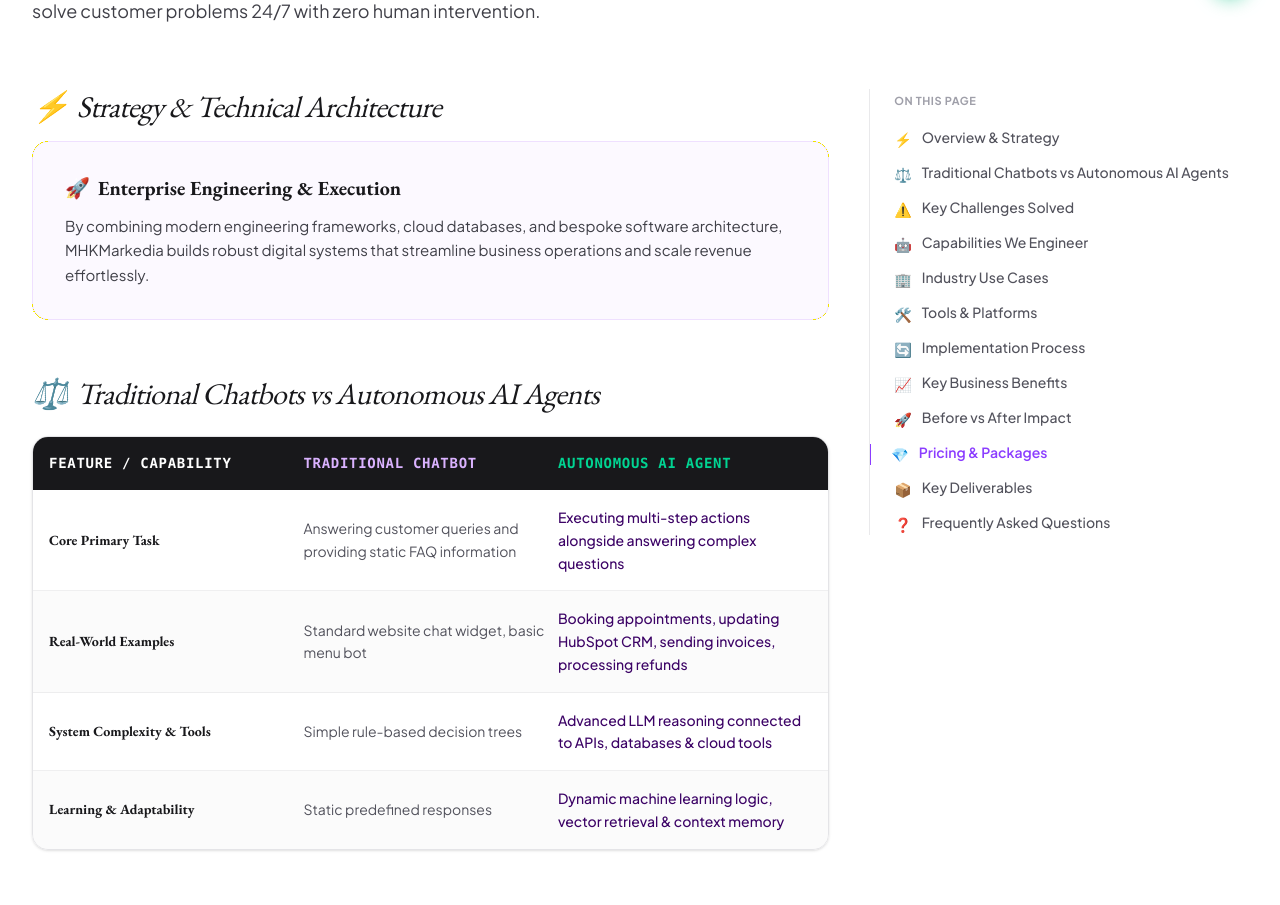
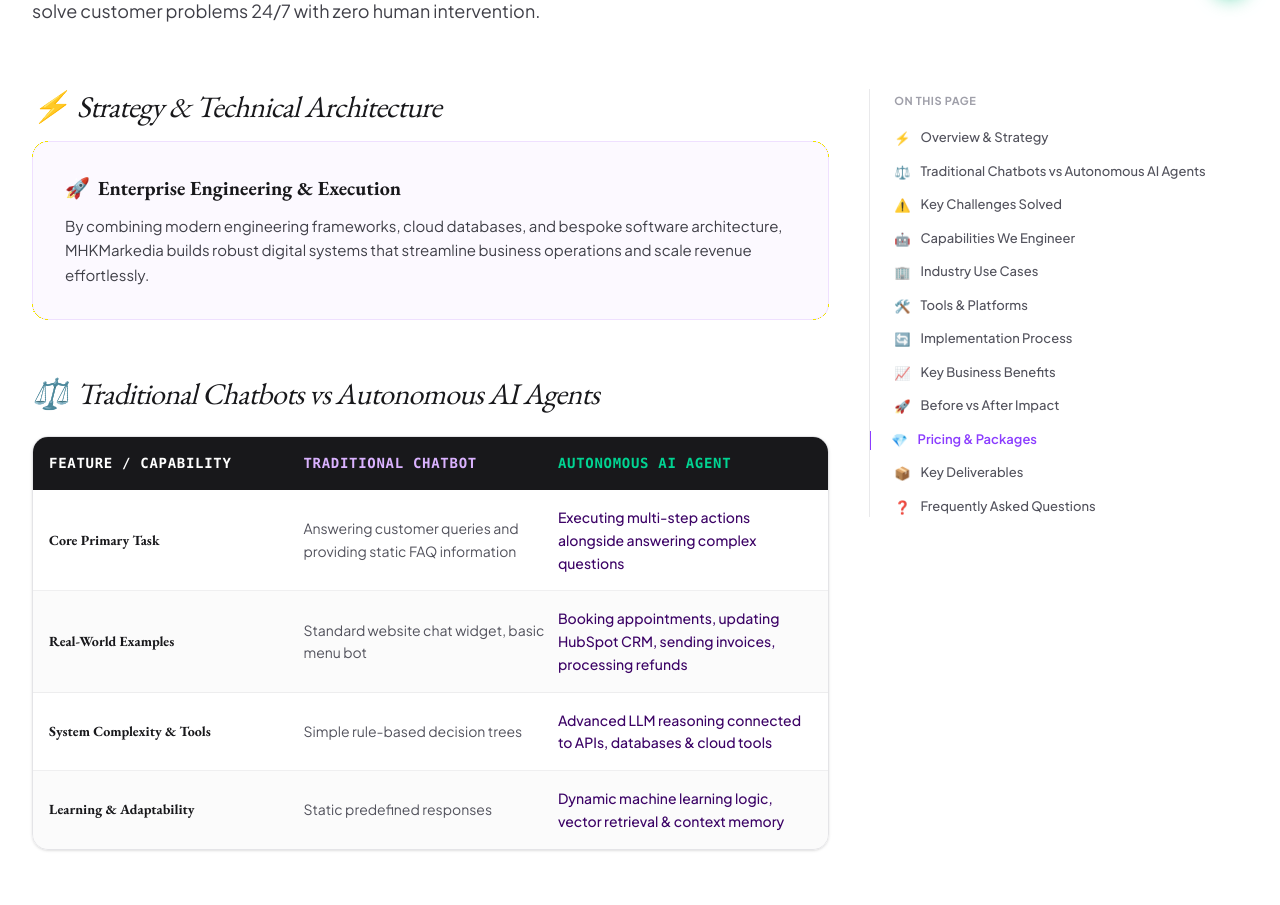
Before and after one commit to MADDYAHMAD-WEBBY/Agency, a Next.js app: page /services/ai-chatbots in a window 1280 px wide. Shown: the part 780-1685 px from the top of the page. Built offline with nearby package versions, Linux system fonts and the light colour scheme.

Commit message:
Update On This Page sidebar font size to 13px

```diff
--- a/src/components/ui/on-this-page-nav.tsx
+++ b/src/components/ui/on-this-page-nav.tsx
@@ -45,7 +45,7 @@ export default function OnThisPageNav({ items }: OnThisPageNavProps) {
       <div className="text-[11px] font-sans font-bold text-zinc-400 tracking-wider uppercase mb-4 sticky top-0 bg-white/90 backdrop-blur-xs py-1 z-10">
         ON THIS PAGE
       </div>
-      <nav className="space-y-3.5 text-[14px] font-sans">
+      <nav className="space-y-3.5 text-[13px] font-sans">
         {items.map((item) => {
           const isActive = activeId === item.id;
           return (
```
